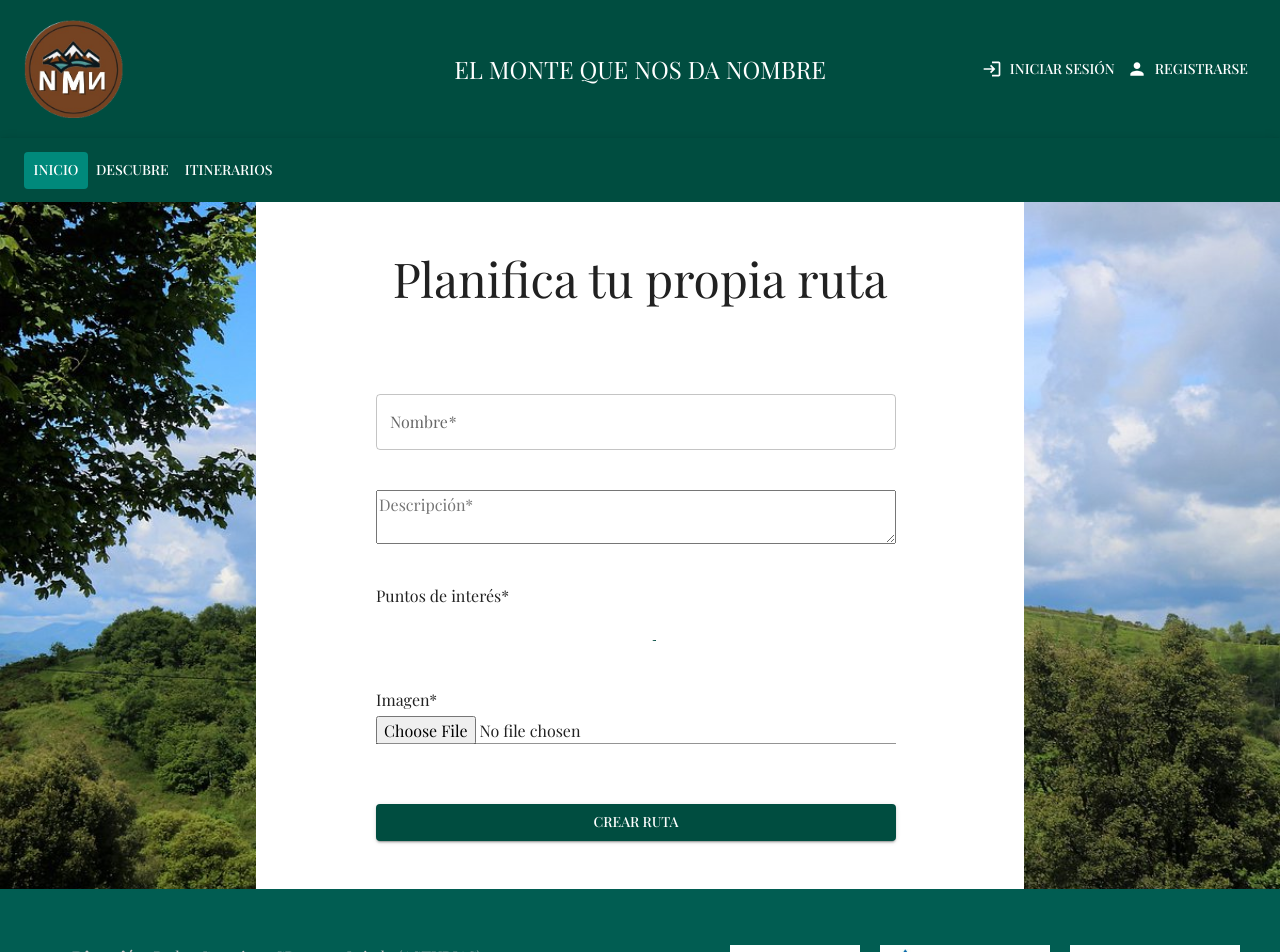
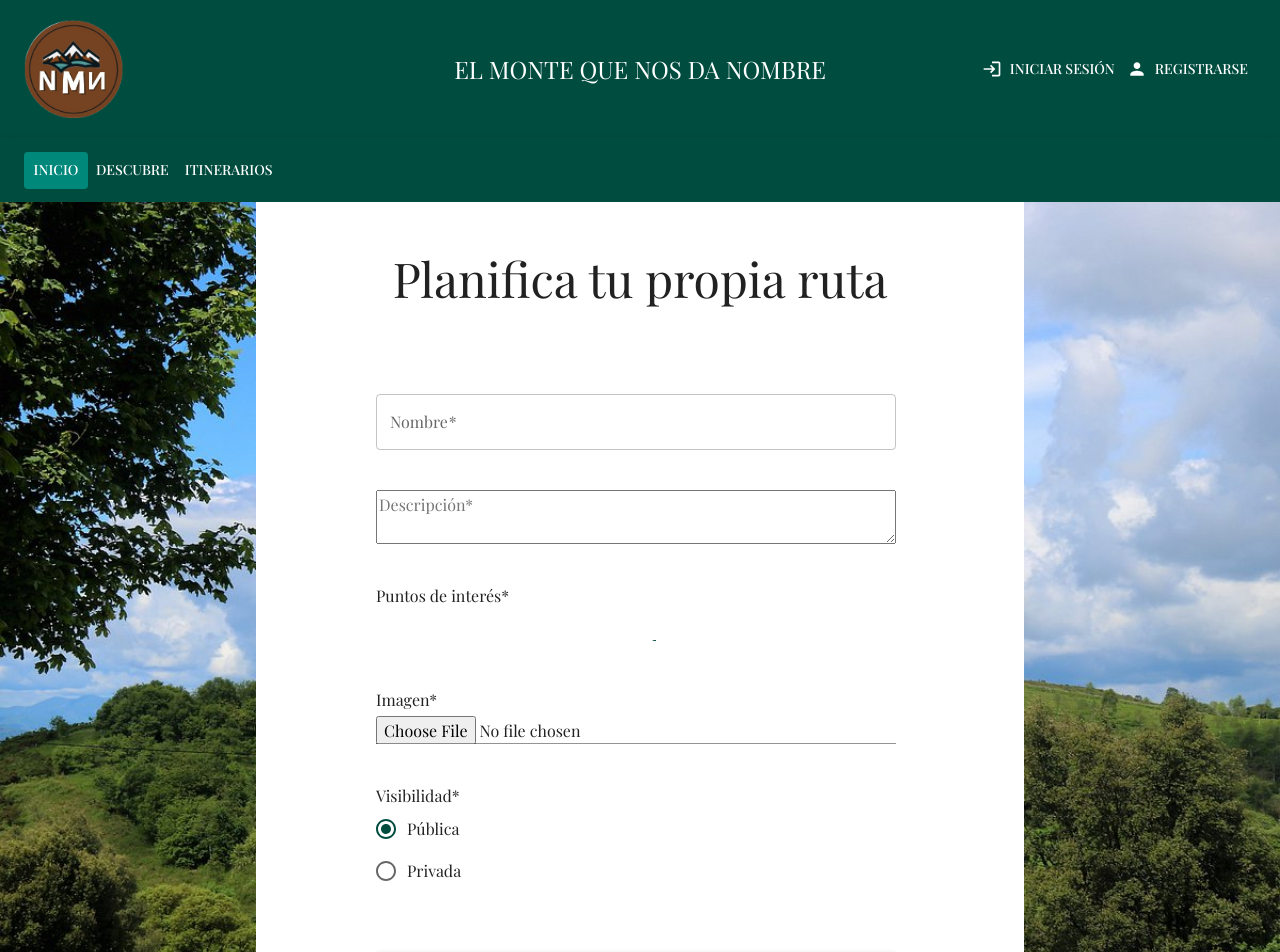
Before and after one commit to maxi6np/El-Monte-Que-Nos-Da-Nombre---Front, a React (Vite) app: page /planificar in a window 1280 px wide. Shown: the top 952 px of the page. Built offline with nearby package versions, Linux system fonts and the light colour scheme; no server answers; a web font is replaced by a local one.

Commit message:
añadir visibilidad de la ruta creada

```diff
--- a/src/Descubre/Descubre.jsx
+++ b/src/Descubre/Descubre.jsx
@@ -118,6 +118,7 @@ function Descubre({ logout, activeButton, setActiveButton }) {
                 ) : (
                   <Button
                     color="inherit"
+                    onClick={() => setActiveButton('Inicio')}
                     component={Link}
                     to="/login"
                     startIcon={<LoginIcon></LoginIcon>}
@@ -215,7 +216,7 @@ function Descubre({ logout, activeButton, setActiveButton }) {
 
         {/* Tarjetas */}
         <Grid item xs={12} md={4.5}>
-          <div style={{ position: 'relative',height:'100%' }}>
+          <div style={{ position: 'relative', height: '100%' }}>
             {(cargando) && <div style={{ position: 'absolute', top: '50%', left: '50%', transform: 'translate(-50%, -50%)' }}><CircularProgress /></div>}
             {(puntos != null) && <Tarjetas puntos={puntos} selectPoint={selectPoint} setSelectPoint={setSelectPoint} />}
           </div>
--- a/src/Itinerarios/Itinerarios.jsx
+++ b/src/Itinerarios/Itinerarios.jsx
@@ -92,6 +92,7 @@ function Itinerarios({ logout, activeButton, setActiveButton }) {
                                 ) : (
                                     <Button
                                         color="inherit"
+                                        onClick={() => setActiveButton('Inicio')}
                                         component={Link}
                                         to="/login"
                                         startIcon={<LoginIcon></LoginIcon>}
--- a/src/Planificar/Formulario.jsx
+++ b/src/Planificar/Formulario.jsx
@@ -1,5 +1,5 @@
 import React from 'react'
-import { Button, Container, Grid, TextField, ThemeProvider, createTheme, Input } from "@mui/material";
+import { Button, Grid, TextField, Input, FormControlLabel, Radio, RadioGroup, FormControl, FormLabel } from "@mui/material";
 import { useState, useEffect } from "react";
 import Error from "../Error";
 import { useNavigate } from 'react-router-dom';
@@ -19,6 +19,7 @@ export const Formulario = () => {
     const [puntos, setPuntos] = useState([]);
     const [checked, setChecked] = useState([]);
     const [cargando, setCargando] = useState(false)
+    const [checkCheckbox, setCheckCheckbox] = useState(true)
 
     useEffect(() => {
         setPuntos([])
@@ -34,8 +35,7 @@ export const Formulario = () => {
 
     const handlePlanificar = (e) => {
         e.preventDefault();
-        console.log(checked)
-        console.log(imagen)
+        console.log(checkCheckbox)
         setChecked([])
         setError(false);
 
@@ -57,7 +57,8 @@ export const Formulario = () => {
                 nombre: nombre,
                 descripcion: descripcion,
                 puntos: checked,
-                imagen_principal: imagen
+                imagen_principal: imagen,
+                publica: checkCheckbox ? 1 : 0
             })
 
             fetch('http://127.0.0.1:8000/planificar-ruta', { method: 'post', body: body, headers: { 'Content-Type': 'application/json', 'Access-Control-Allow-Origin': '*', } })
@@ -131,6 +132,21 @@ export const Formulario = () => {
                                 />
                             </label>
                         </Grid>
+
+                        <Grid item xs={12}>
+                            <FormControl>
+                                <label>Visibilidad*</label>
+                                <RadioGroup
+                                    aria-labelledby="demo-controlled-radio-buttons-group"
+                                    name="controlled-radio-buttons-group"
+                                    value={checkCheckbox}
+                                    onChange={(e)=> setCheckCheckbox(e.target.value)}
+                                >
+                                    <FormControlLabel value={true} control={<Radio />} label="Pública" />
+                                    <FormControlLabel value={false} control={<Radio />} label="Privada" />
+                                </RadioGroup>
+                            </FormControl>
+                        </Grid>
                         <Grid item xs={12}>
                             {error && <Error>{mensaje}</Error>}
 
--- a/src/Planificar/Planificar.jsx
+++ b/src/Planificar/Planificar.jsx
@@ -73,6 +73,7 @@ export const Planificar = ({ logout, activeButton, setActiveButton }) => {
                 ) : (
                   <Button
                     color="inherit"
+                    onClick={() => setActiveButton('Inicio')}
                     component={Link}
                     to="/login"
                     startIcon={<LoginIcon></LoginIcon>}
```
